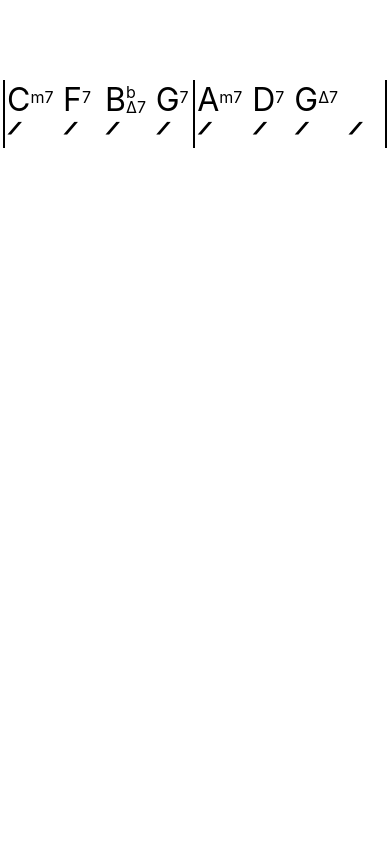
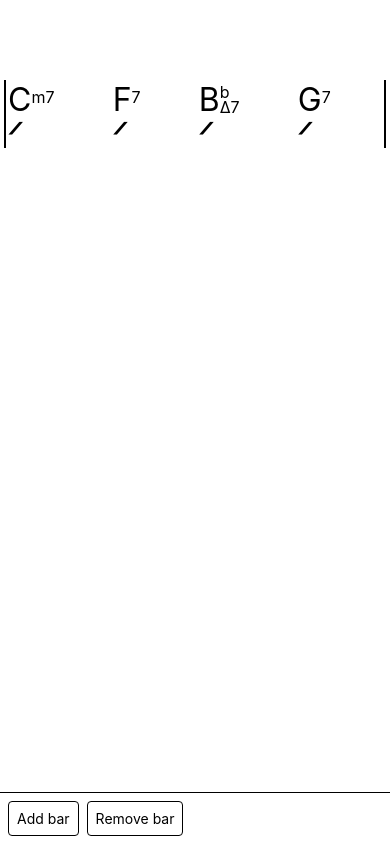
Before and after one commit to ltrel/QChords, a React Native app: screen / in a window 390 px wide. Built offline with nearby package versions, Linux system fonts and the light colour scheme.

Commit message:
Improve ChordChart

```diff
--- a/App.tsx
+++ b/App.tsx
@@ -1,12 +1,56 @@
 import { StatusBar } from 'expo-status-bar';
-import { StyleSheet, View } from 'react-native';
+import { useState } from 'react';
+import { StyleSheet, View, Text } from 'react-native';
 import ChordChart from './ChordChart';
+//import { jsonToBin } from 'tiny-chords/dist/nowasm';
+import { TextButton } from './Button';
+import { Chord } from './Chord';
+import { Note } from './Chord';
+
+const initialMeasures: Chord[][] = Array(1).fill([
+  new Chord(Note.fromStr("C"), "min7"),
+  new Chord(Note.fromStr("F"),  "dom7"),
+  new Chord(Note.fromStr("Bb"), "maj7"),
+  new Chord(Note.fromStr("G"), "dom7"),
+]);
 
 export default function App() {
+  //const [text, setText] = useState('');
+  //useEffect(() => {
+  //  async function f() {
+  //    const val = await jsonToBin('{"beatsPerBar":4,"beatType":"quarter","bpm":120,"chords":[{"root":"C#","chordType":"min9","beats":3,"bass":"E"},{"root":"F#","chordType":"dom7","beats":4},{"root":"B","chordType":"maj7","beats":4}]}')
+  //    setText(val.get(0))
+  //  }
+  //  f();
+  //}, [])
+
+  const [measures, setMeasures] = useState(initialMeasures)
+  function updateChord(measureIndex, beatIndex, newChord = null) {
+    setMeasures((prev) => {
+      const newMeasures = [...prev];
+      newMeasures[measureIndex][beatIndex] = newChord;
+      return newMeasures;
+    });
+  }
+  function addBar() {
+    setMeasures((prev) => [...prev, Array(4).fill(null)]);
+  }
+  function removeBar() {
+    setMeasures((prev) => prev.slice(0, prev.length - 1));
+  }
+
   return (
     <View style={styles.container}>
       <StatusBar style="auto" />
-      <ChordChart/>
+      <View style={{flex: 1, marginHorizontal: 4, justifyContent: 'center'}}>
+        {measures.length
+        ? <ChordChart measures={measures} onUpdateChord={updateChord}/>
+        : <Text style={{textAlign: 'center'}}>Press 'Add bar' to get started</Text>}
+      </View>
+      <View style={{flexDirection: 'row', borderTopWidth: 1, padding: 8, gap: 8}}>
+        <TextButton title='Add bar' onPress={addBar}/>
+        <TextButton title='Remove bar' onPress={removeBar}/>
+      </View>
     </View>
   );
 }
@@ -15,9 +59,8 @@ const styles = StyleSheet.create({
   container: {
     flex: 1,
     backgroundColor: '#fff',
-    alignItems: 'center',
+    alignItems: 'stretch',
     marginTop: 80,
-    marginHorizontal: 4,
   },
   text: {
     fontSize: 12
--- a/ChordChart.tsx
+++ b/ChordChart.tsx
@@ -1,26 +1,14 @@
-import { Modal, View } from 'react-native';
+import { Modal, View, ScrollView } from 'react-native';
 import Measure from './Measure';
-import { Chord, Note } from './Chord';
+import { Chord } from './Chord';
 import { useState } from 'react';
 import ChordPicker from './ChordPicker';
 
-const initialMeasures: Chord[][] = [
-  [
-    new Chord(Note.fromStr("C"), "min7"),
-    new Chord(Note.fromStr("F"),  "dom7"),
-    new Chord(Note.fromStr("Bb"), "maj7"),
-    new Chord(Note.fromStr("G"), "dom7"),
-  ],
-  [
-    new Chord(Note.fromStr("A"), "min7"),
-    new Chord(Note.fromStr("D"),  "dom7"),
-    new Chord(Note.fromStr("G"), "maj7"),
-    null
-  ]
-]
-
-export default function ChordChart() {
-  const [measures, setMeasures] = useState(initialMeasures);
+export interface ChordChartProps {
+  measures: Chord[][];
+  onUpdateChord: (measureIndex: number, beatIndex: number, newChord: Chord) => void;
+}
+export default function ChordChart({measures, onUpdateChord}: ChordChartProps) {
   const [selectedPos, setSelectedPos] = useState<[number, number]>(null);
 
   function logChord(measureIndex, beatIndex) {
@@ -28,24 +16,25 @@ export default function ChordChart() {
     setSelectedPos([measureIndex, beatIndex])
   }
 
-  function updateChord(measureIndex, beatIndex, newChord = null) {
-    const newMeasures = [...measures];
-    newMeasures[measureIndex][beatIndex] = newChord;
-    setMeasures(newMeasures);
-  }
-
   return (
     <>
-      <View style={{display: "flex", flexDirection: "row", flexWrap: "wrap", alignSelf: 'stretch', rowGap: 10}}>
+      <ScrollView>
+        {/* Need padding to stop the negative margins coming out of the measures being cut off */}
+        <View style={{display: "flex", flexDirection: "row", flexWrap: "wrap", alignSelf: 'stretch', rowGap: 10, paddingHorizontal: 1}}>
           {measures.map((measure, i) => {
-          return <Measure
-            key={i}
+            return (
+              // Removing this seemingly pointless View causes the height of the ChordChart to double
+              <View style={{flexGrow: 1}} key={i}>
+                <Measure
                   chords={measure}
                   onTouch={(beatIndex) => logChord(i, beatIndex)}
                   highlightBeat={selectedPos && i === selectedPos[0] ? selectedPos[1] : undefined}
                 />
+              </View>
+            )
           })}
         </View>
+      </ScrollView>
       <Modal
         animationType='fade'
         visible={!!selectedPos}
@@ -55,8 +44,8 @@ export default function ChordChart() {
       >
         {selectedPos && <ChordPicker
           onCancel={() => setSelectedPos(null)}
-          onClear={() => {updateChord(selectedPos[0], selectedPos[1]); setSelectedPos(null)}}
-          onSet={(newChord) => {updateChord(selectedPos[0], selectedPos[1], newChord); setSelectedPos(null)}}
+          onClear={() => {onUpdateChord(selectedPos[0], selectedPos[1], null); setSelectedPos(null)}}
+          onSet={(newChord) => {onUpdateChord(selectedPos[0], selectedPos[1], newChord); setSelectedPos(null)}}
           initialChord={measures[selectedPos[0]][selectedPos[1]]}
         />}
       </Modal>
--- a/Measure.tsx
+++ b/Measure.tsx
@@ -40,6 +40,6 @@ const styles = StyleSheet.create({
     borderRightWidth: 2,
     marginLeft: -1,
     marginRight: -1,
-    paddingHorizontal: 2
+    paddingHorizontal: 2,
   }
 })
--- a/package.json
+++ b/package.json
@@ -22,6 +22,7 @@
     "react-native-svg": "^14.1.0",
     "react-native-svg-transformer": "^1.3.0",
     "react-native-web": "~0.19.10",
+    "tiny-chords": "file:../../tiny-chords/npm/tiny-chords/tiny-chords-0.1.0.tgz",
     "typescript": "^5.3.3",
     "zustand": "^4.5.0"
   },
```
Also changed, not shown: Chord.ts (line endings or trailing spaces), 1 other file (tests, documents, lock files or other folders). Lines whose indentation alone changed are shown as unchanged.
